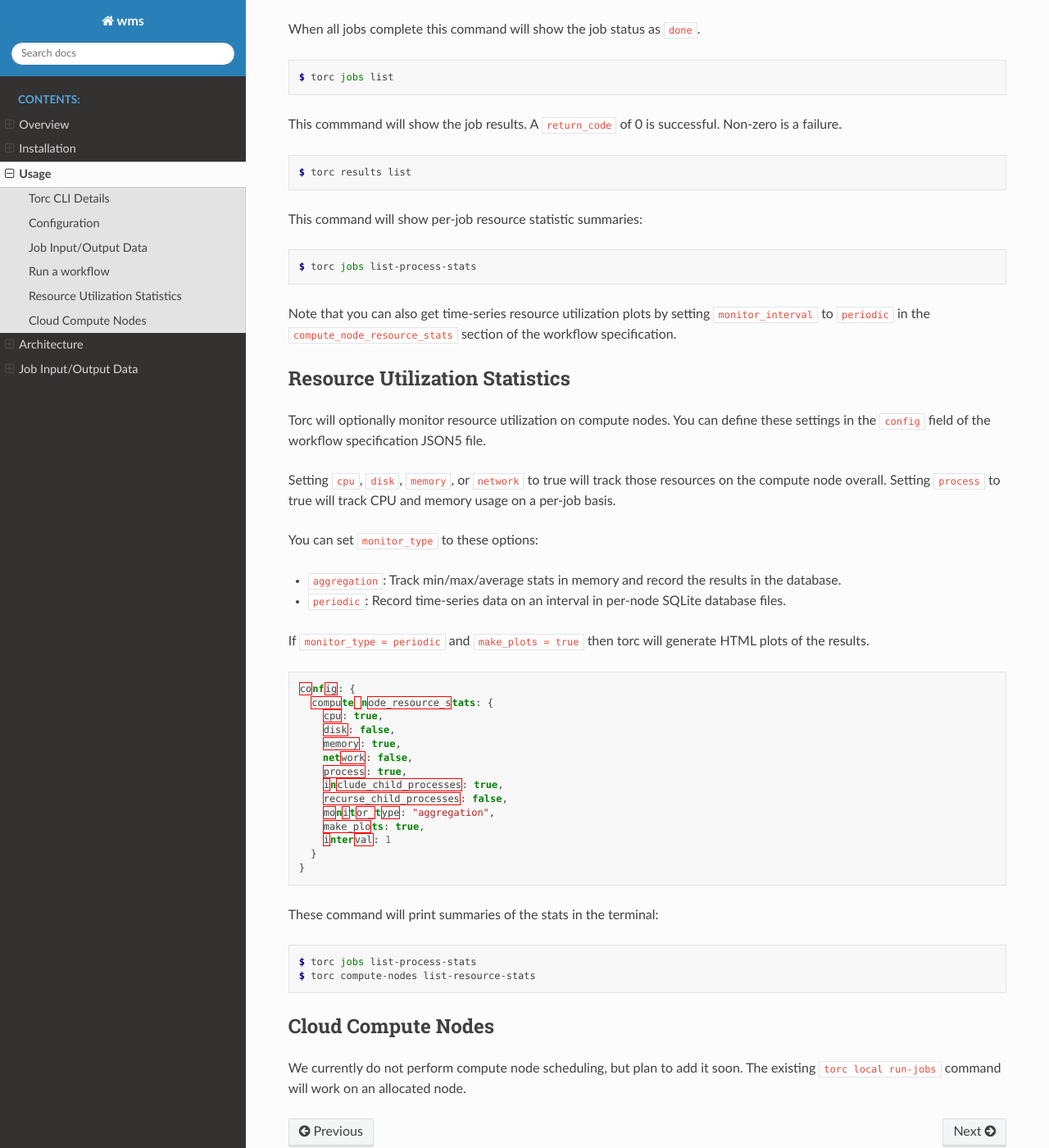
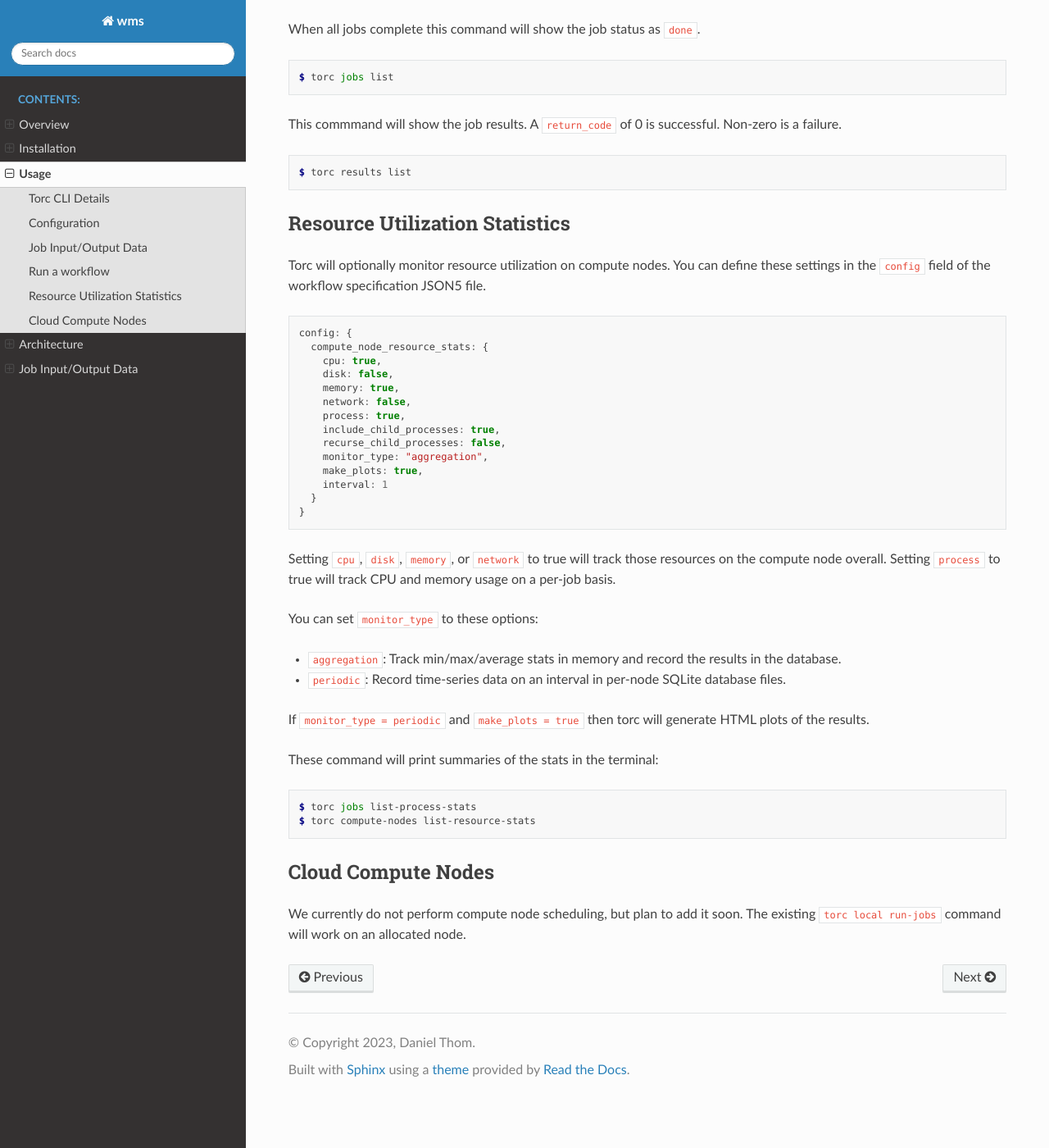
Before and after one commit to NREL/torc, a Sphinx documentation site: the page built from docs/usage.rst, in a window 1280 px wide and 1400 px high, scrolled down 3068 px. Shown: the whole window at 82% size. Built offline with Sphinx 7.4.7 and the Read the Docs theme 2.0.0, drawn with Linux system fonts in a browser that asks for light colours.

Commit message:
Fix docs

```diff
--- a/docs/usage.rst
+++ b/docs/usage.rst
@@ -167,33 +167,12 @@ failure.
 
    $ torc results list
 
-This command will show per-job resource statistic summaries:
-
-.. code-block:: console
-
-   $ torc jobs list-process-stats
-
-Note that you can also get time-series resource utilization plots by setting ``monitor_interval``
-to ``periodic`` in the ``compute_node_resource_stats`` section of the workflow specification.
-
 Resource Utilization Statistics
 ===============================
 Torc will optionally monitor resource utilization on compute nodes. You can define these settings
 in the ``config`` field of the workflow specification JSON5 file.
 
-Setting ``cpu``, ``disk``, ``memory``, or ``network`` to true will track those resources on the
-compute node overall. Setting ``process`` to true will track CPU and memory usage on a per-job
-basis.
-
-You can set ``monitor_type`` to these options:
-
-- ``aggregation``: Track min/max/average stats in memory and record the results in the database.
-- ``periodic``: Record time-series data on an interval in per-node SQLite database files.
-
-If ``monitor_type = periodic`` and ``make_plots = true`` then torc will generate HTML plots of the
-results.
-
-.. code-block:: json
+.. code-block:: JavaScript
 
    config: {
      compute_node_resource_stats: {
@@ -210,8 +189,19 @@ results.
      }
    }
 
+Setting ``cpu``, ``disk``, ``memory``, or ``network`` to true will track those resources on the
+compute node overall. Setting ``process`` to true will track CPU and memory usage on a per-job
+basis.
+
+You can set ``monitor_type`` to these options:
+
+- ``aggregation``: Track min/max/average stats in memory and record the results in the database.
+- ``periodic``: Record time-series data on an interval in per-node SQLite database files.
+
+If ``monitor_type = periodic`` and ``make_plots = true`` then torc will generate HTML plots of the
+results.
+
 These command will print summaries of the stats in the terminal:
-
 
 .. code-block:: console
 
```
